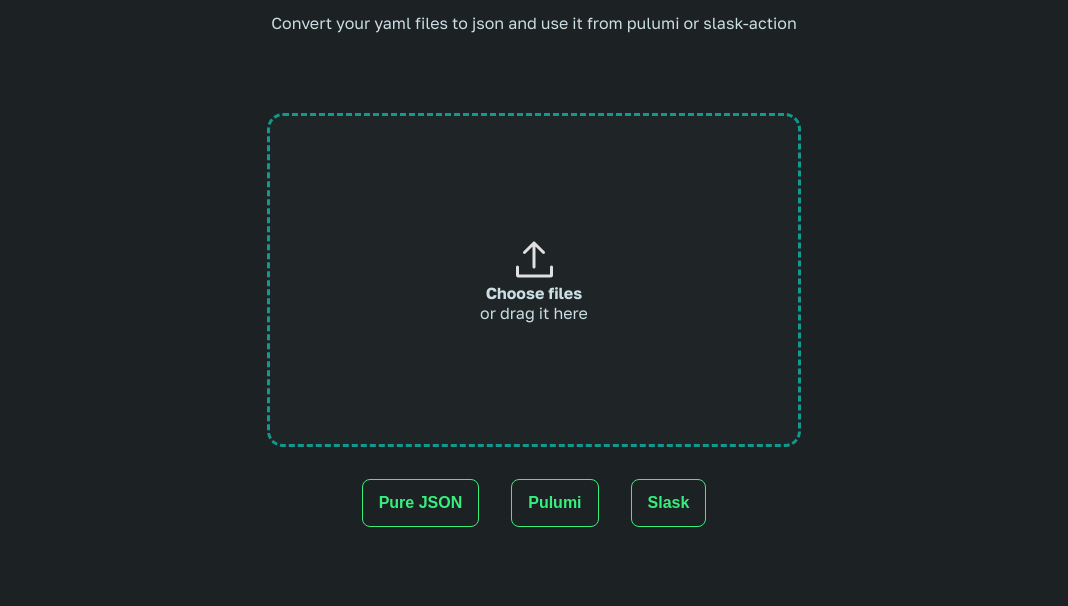
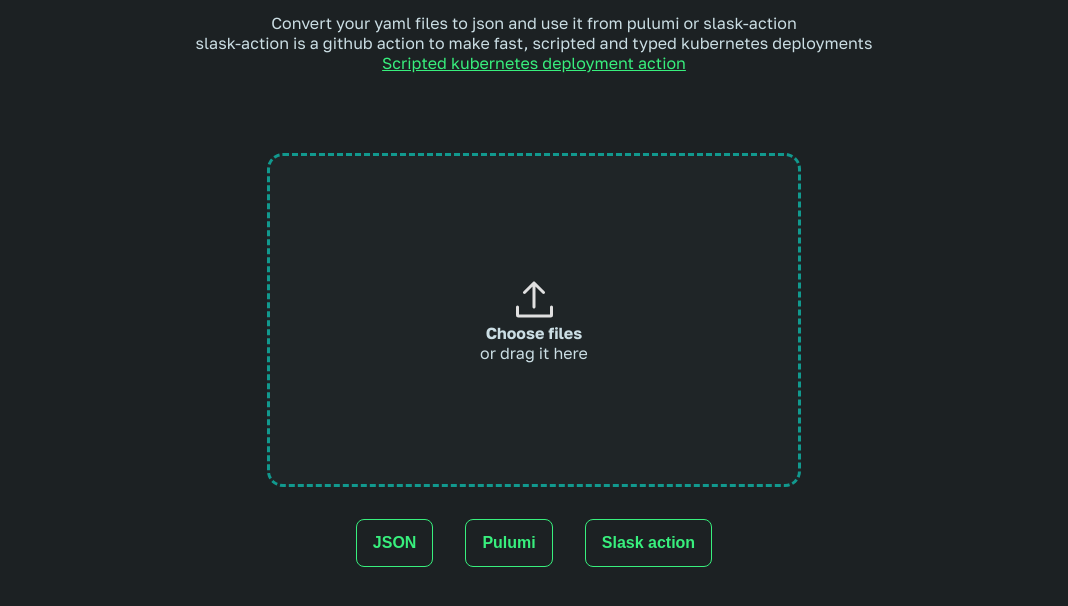
Before and after one commit to matst80/yaml-converter, a website: page index.html in a window 1280 px wide. Shown: the part 168-774 px from the top of the page, without its empty margins (106-1174 px from the left). Drawn offline with Linux system fonts and the light colour scheme.

Commit message:
update texts and links

```diff
--- a/index.html
+++ b/index.html
@@ -111,6 +111,14 @@
       margin: 0 1rem;
     }
 
+    p {
+      text-align: center;
+    }
+
+    a {
+      color: var(--color-primary);
+    }
+
     .button-row button:hover {
       background-color: var(--color-primary);
       color: #000;
@@ -120,7 +128,11 @@
 
 <body>
   <h1>Convert kubernetes yaml to json</h1>
-  <p>Convert your yaml files to json and use it from pulumi or slask-action</p>
+  <p>Convert your yaml files to json and use it from pulumi or slask-action<br />slask-action is a github action to
+    make fast, scripted and typed kubernetes deployments<br /> <a
+      href="https://github.com/marketplace/actions/scripted-kubernetes-deployment">Scripted kubernetes deployment
+      action</a>
+  </p>
   <form method="post" action="convert" enctype="multipart/form-data" novalidate>
     <div class="box">
       <label for="file">
@@ -138,9 +150,9 @@
     </div>
 
     <div class="button-row">
-      <button type="submit" name="format" value="pure">Pure JSON</button>
+      <button type="submit" name="format" value="pure">JSON</button>
       <button type="submit" name="format" value="pulumi">Pulumi</button>
-      <button type="submit" name="format" value="slask">Slask</button>
+      <button type="submit" name="format" value="slask">Slask action</button>
     </div>
   </form>
   <script></script>
--- a/utils.js
+++ b/utils.js
@@ -40,6 +40,7 @@
         const fields = Object.fromEntries(
           parts.filter(isField).map(extractKeyValue)
         );
+        console.log(files, fields);
         res({ files, fields });
       });
   });
```
